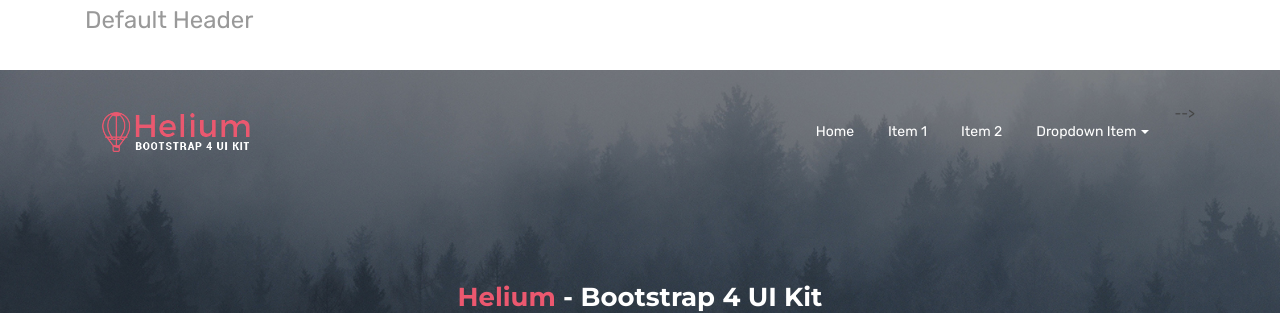
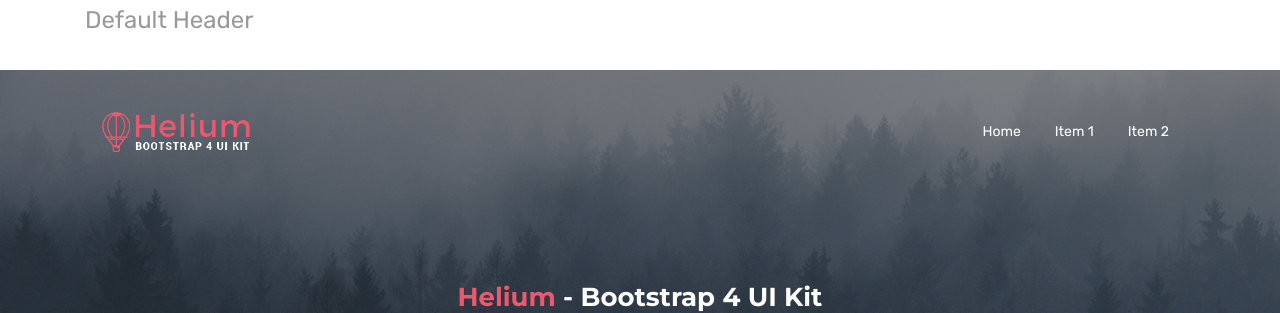
Before and after one commit to ascent-dt/ascent-dt-old.github.io, a Jekyll site: the page built from headers.html, in a window 1280 px wide. Shown: the part 325-638 px from the top of the page. Built offline with Jekyll 4.4.1, drawn with Linux system fonts in a browser that asks for light colours.

Commit message:
Update headers.html

```diff
--- a/headers.html
+++ b/headers.html
@@ -45,7 +45,7 @@
                   <li class="nav-item">
                     <a class="nav-link" href="sliders.html">Item 2</a>
                   </li>
-<!                  <li class="nav-item dropdown">
+<!--                  <li class="nav-item dropdown">
                     <a class="nav-link dropdown-toggle" href="#" data-toggle="dropdown" aria-haspopup="true" aria-expanded="false">Dropdown Item</a>
                     <div class="dropdown-menu">
                       <a class="dropdown-item" href="#">Action</a>
```
